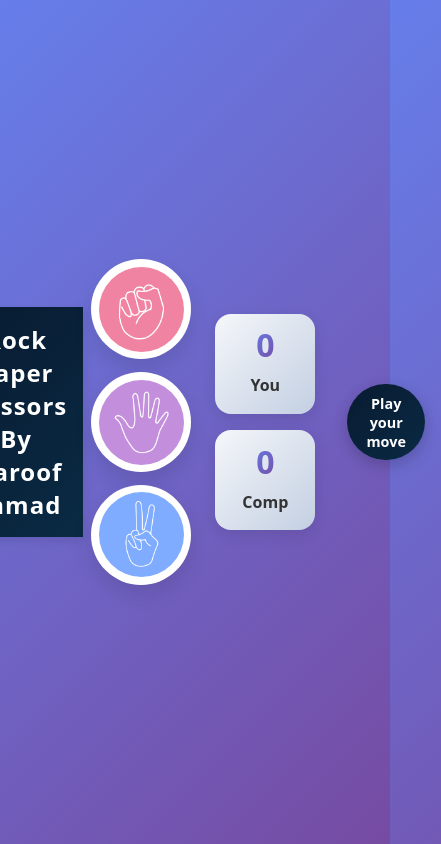
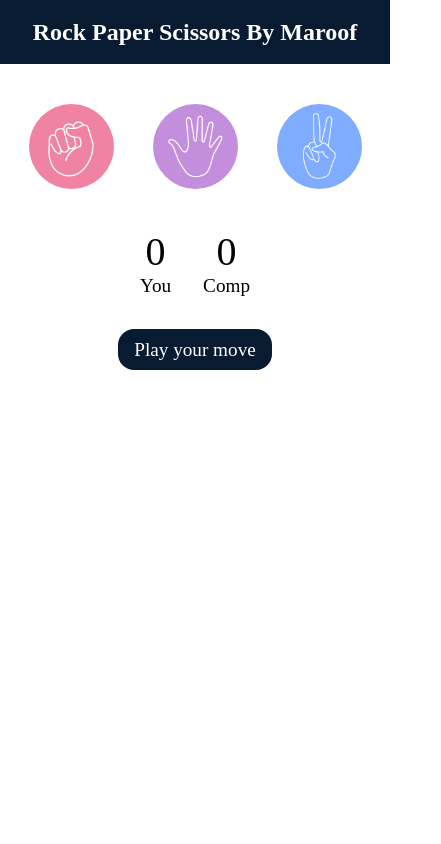
Before and after one commit to devmaroof521/Rock-Paper-Scissors, a website: page index.html in a window 390 px wide. Shown: the whole page, 441 px wide, since content can reach past the window. Drawn offline with Linux system fonts and the light colour scheme.

Commit message:
responsive

```diff
--- a/style.css
+++ b/style.css
@@ -5,385 +5,217 @@
   box-sizing: border-box;
 }
 
-body {
-  font-family:
-    system-ui,
-    -apple-system,
-    "Segoe UI",
-    Roboto,
-    "Helvetica Neue",
-    sans-serif;
-  background: linear-gradient(135deg, #667eea 0%, #764ba2 100%);
-  min-height: 100vh;
+h1 {
+  background-color: #081b31;
+  color: #fff;
+  height: 5rem;
+  line-height: 5rem;
+  font-size: clamp(1.5rem, 5vw, 2.5rem);
+}
+
+.choice {
+  height: 165px;
+  width: 165px;
+  border-radius: 50%;
   display: flex;
   justify-content: center;
   align-items: center;
-  padding: 1rem;
 }
 
-/* Main container */
-.game-container {
-  max-width: 1200px;
-  width: 100%;
-  background: rgba(255, 255, 255, 0.95);
-  border-radius: 2rem;
-  box-shadow: 0 20px 60px rgba(0, 0, 0, 0.3);
-  overflow: hidden;
-  animation: fadeIn 0.5s ease-in;
+.choice:hover {
+  cursor: pointer;
+  background-color: #081b31;
 }
 
-@keyframes fadeIn {
-  from {
-    opacity: 0;
-    transform: translateY(20px);
-  }
-  to {
-    opacity: 1;
-    transform: translateY(0);
-  }
+img {
+  height: 150px;
+  width: 150px;
+  object-fit: cover;
+  border-radius: 50%;
 }
 
-h1 {
-  background: linear-gradient(135deg, #081b31 0%, #0a2a44 100%);
-  color: #fff;
-  font-size: clamp(1.5rem, 5vw, 2.5rem);
-  padding: 1.5rem;
-  box-shadow: 0 4px 10px rgba(0, 0, 0, 0.1);
-  letter-spacing: 1px;
-}
-
-/* Choices section */
 .choices {
   display: flex;
   justify-content: center;
   align-items: center;
-  gap: clamp(1rem, 4vw, 3rem);
-  margin: clamp(2rem, 5vw, 5rem) clamp(1rem, 3vw, 2rem);
+  gap: 3rem;
+  margin-top: 5rem;
   flex-wrap: wrap;
+  padding: 0 1rem;
 }
 
-.choice {
-  height: clamp(100px, 20vw, 165px);
-  width: clamp(100px, 20vw, 165px);
-  border-radius: 50%;
-  display: flex;
-  justify-content: center;
-  align-items: center;
-  transition: all 0.3s ease;
-  background: white;
-  box-shadow: 0 10px 20px rgba(0, 0, 0, 0.1);
-  cursor: pointer;
-  position: relative;
-  overflow: hidden;
-}
-
-.choice::before {
-  content: "";
-  position: absolute;
-  top: 50%;
-  left: 50%;
-  width: 0;
-  height: 0;
-  border-radius: 50%;
-  background: rgba(8, 27, 49, 0.1);
-  transform: translate(-50%, -50%);
-  transition:
-    width 0.4s,
-    height 0.4s;
-}
-
-.choice:active::before {
-  width: 100%;
-  height: 100%;
-}
-
-.choice:hover {
-  transform: translateY(-8px);
-  background-color: #081b31;
-  box-shadow: 0 15px 30px rgba(0, 0, 0, 0.2);
-}
-
-.choice:active {
-  transform: translateY(-4px);
-}
-
-img {
-  height: clamp(85px, 18vw, 150px);
-  width: clamp(85px, 18vw, 150px);
-  object-fit: cover;
-  border-radius: 50%;
-  transition: transform 0.3s ease;
-  pointer-events: none;
-}
-
-.choice:hover img {
-  transform: scale(1.05);
-}
-
-/* Score board */
 .score-board {
   display: flex;
   justify-content: center;
   align-items: center;
-  gap: clamp(2rem, 8vw, 5rem);
-  margin: clamp(1.5rem, 4vw, 3rem) 0;
-  padding: 1rem;
+  font-size: 2rem;
+  margin-top: 3rem;
+  gap: 5rem;
   flex-wrap: wrap;
-}
-
-.score {
-  background: linear-gradient(135deg, #f5f7fa 0%, #c3cfe2 100%);
-  padding: clamp(1rem, 3vw, 1.5rem) clamp(1.5rem, 4vw, 2.5rem);
-  border-radius: 1rem;
-  box-shadow: 0 5px 15px rgba(0, 0, 0, 0.1);
-  min-width: 150px;
-  transition: transform 0.3s ease;
-}
-
-.score:hover {
-  transform: translateY(-5px);
-}
-
-.score p {
-  font-size: clamp(1rem, 4vw, 1.5rem);
-  font-weight: 600;
-  color: #333;
-  margin-bottom: 0.5rem;
+  padding: 0 1rem;
 }
 
 #user-score,
 #comp-score {
-  font-size: clamp(2rem, 8vw, 4rem);
-  font-weight: bold;
-  background: linear-gradient(135deg, #667eea 0%, #764ba2 100%);
-  -webkit-background-clip: text;
-  background-clip: text;
-  color: transparent;
-  display: inline-block;
+  font-size: 4rem;
 }
 
-/* Message container */
 .msg-container {
-  margin: clamp(1.5rem, 4vw, 3rem) auto;
+  margin-top: 5rem;
   padding: 0 1rem;
 }
 
 #msg {
-  background: linear-gradient(135deg, #081b31 0%, #0a2a44 100%);
+  background-color: #081b31;
   color: #fff;
-  font-size: clamp(1rem, 4vw, 1.8rem);
-  font-weight: 600;
+  font-size: 2rem;
   display: inline-block;
-  padding: clamp(0.8rem, 2vw, 1rem) clamp(1.5rem, 4vw, 2rem);
-  border-radius: 3rem;
-  box-shadow: 0 5px 15px rgba(0, 0, 0, 0.2);
-  transition: all 0.3s ease;
-  animation: pulse 0.5s ease;
+  padding: 1rem;
+  border-radius: 1rem;
+  max-width: 90%;
+  word-wrap: break-word;
 }
 
-@keyframes pulse {
-  0% {
-    transform: scale(1);
+/* Responsive adjustments - maintaining original design */
+@media (max-width: 768px) {
+  .choice {
+    height: 130px;
+    width: 130px;
   }
-  50% {
-    transform: scale(1.05);
+
+  img {
+    height: 115px;
+    width: 115px;
   }
-  100% {
-    transform: scale(1);
+
+  .choices {
+    gap: 2rem;
+    margin-top: 3rem;
+  }
+
+  .score-board {
+    font-size: 1.5rem;
+    gap: 3rem;
+    margin-top: 2rem;
+  }
+
+  #user-score,
+  #comp-score {
+    font-size: 3rem;
+  }
+
+  .msg-container {
+    margin-top: 3rem;
+  }
+
+  #msg {
+    font-size: 1.5rem;
+    padding: 0.8rem;
   }
 }
 
-/* Animation for winner message */
-#msg.win {
-  background: linear-gradient(135deg, #11998e 0%, #38ef7d 100%);
-  animation: winAnimation 0.6s ease;
-}
+@media (max-width: 480px) {
+  h1 {
+    height: 4rem;
+    line-height: 4rem;
+    font-size: 1.5rem;
+  }
 
-#msg.lose {
-  background: linear-gradient(135deg, #eb3349 0%, #f45c43 100%);
-  animation: loseAnimation 0.6s ease;
-}
+  .choice {
+    height: 100px;
+    width: 100px;
+  }
 
-#msg.draw {
-  background: linear-gradient(135deg, #f2994a 0%, #f2c94c 100%);
-  animation: drawAnimation 0.6s ease;
-}
+  img {
+    height: 85px;
+    width: 85px;
+  }
 
-@keyframes winAnimation {
-  0%,
-  100% {
-    transform: scale(1);
+  .choices {
+    gap: 1.5rem;
+    margin-top: 2rem;
   }
-  50% {
-    transform: scale(1.1);
-    background: linear-gradient(135deg, #0f9b8e 0%, #2ee87d 100%);
+
+  .score-board {
+    font-size: 1.2rem;
+    gap: 2rem;
+    margin-top: 2rem;
+  }
+
+  #user-score,
+  #comp-score {
+    font-size: 2.5rem;
+  }
+
+  .msg-container {
+    margin-top: 2rem;
+  }
+
+  #msg {
+    font-size: 1.2rem;
+    padding: 0.6rem 1rem;
   }
 }
 
-@keyframes loseAnimation {
-  0%,
-  100% {
-    transform: scale(1);
-  }
-  50% {
-    transform: scale(1.05);
-    background: linear-gradient(135deg, #eb3349 0%, #ff6b4a 100%);
-  }
-}
-
-@keyframes drawAnimation {
-  0%,
-  100% {
-    transform: rotate(0deg);
-  }
-  25% {
-    transform: rotate(5deg);
-  }
-  75% {
-    transform: rotate(-5deg);
-  }
-}
-
-/* Mobile specific styles */
-@media (max-width: 768px) {
-  body {
-    padding: 0.5rem;
+@media (max-width: 360px) {
+  .choice {
+    height: 85px;
+    width: 85px;
   }
 
-  .game-container {
-    border-radius: 1rem;
-  }
-
-  h1 {
-    padding: 1rem;
-    font-size: 1.5rem;
+  img {
+    height: 70px;
+    width: 70px;
   }
 
   .choices {
     gap: 1rem;
-    margin: 1.5rem 0.5rem;
-  }
-
-  .score {
-    min-width: 120px;
-    padding: 0.8rem 1.2rem;
-  }
-
-  .score p {
-    font-size: 1rem;
-  }
-
-  .msg-container {
-    margin: 1.5rem auto;
-  }
-}
-
-@media (max-width: 480px) {
-  .score-board {
-    gap: 1rem;
-  }
-
-  .score {
-    min-width: 100px;
-    padding: 0.6rem 1rem;
-  }
-
-  .choices {
-    gap: 0.8rem;
-  }
-
-  #msg {
-    font-size: 0.9rem;
-    padding: 0.6rem 1.2rem;
-  }
-}
-
-/* Touch-friendly adjustments for mobile */
-@media (hover: none) and (pointer: coarse) {
-  .choice:hover {
-    transform: none;
-  }
-
-  .choice:active {
-    transform: scale(0.95);
-    transition: transform 0.1s;
-  }
-
-  .choice {
-    cursor: pointer;
-    -webkit-tap-highlight-color: transparent;
-  }
-}
-
-/* Landscape mode optimization */
-@media (max-width: 768px) and (orientation: landscape) {
-  body {
-    padding: 0.5rem;
-  }
-
-  .choices {
-    margin: 0.8rem 0;
-    gap: 0.8rem;
   }
 
   .score-board {
-    margin: 0.8rem 0;
-  }
-
-  .msg-container {
-    margin: 0.8rem auto;
-  }
-
-  h1 {
-    padding: 0.6rem;
-    font-size: 1.2rem;
-  }
-}
-
-/* Dark mode support */
-@media (prefers-color-scheme: dark) {
-  .game-container {
-    background: rgba(30, 30, 40, 0.95);
-  }
-
-  .score {
-    background: linear-gradient(135deg, #2d2d3a 0%, #1a1a2e 100%);
-  }
-
-  .score p {
-    color: #e0e0e0;
+    gap: 1.5rem;
   }
 
   #user-score,
   #comp-score {
-    background: linear-gradient(135deg, #a8c0ff 0%, #3f2b96 100%);
-    -webkit-background-clip: text;
-    background-clip: text;
+    font-size: 2rem;
+  }
+
+  #msg {
+    font-size: 1rem;
+    padding: 0.5rem 0.8rem;
   }
 }
 
-/* Loading animation for choices */
-.choice {
-  animation: slideIn 0.5s ease-out backwards;
-}
+/* Landscape mode support */
+@media (max-width: 768px) and (orientation: landscape) {
+  .choices {
+    margin-top: 1.5rem;
+    gap: 1.5rem;
+  }
 
-.choice:nth-child(1) {
-  animation-delay: 0.1s;
-}
-.choice:nth-child(2) {
-  animation-delay: 0.2s;
-}
-.choice:nth-child(3) {
-  animation-delay: 0.3s;
-}
+  .choice {
+    height: 100px;
+    width: 100px;
+  }
 
-@keyframes slideIn {
-  from {
-    opacity: 0;
-    transform: translateY(30px);
+  img {
+    height: 85px;
+    width: 85px;
   }
-  to {
-    opacity: 1;
-    transform: translateY(0);
+
+  .score-board {
+    margin-top: 1.5rem;
+    gap: 2rem;
+  }
+
+  .msg-container {
+    margin-top: 1.5rem;
+  }
+
+  h1 {
+    height: 3.5rem;
+    line-height: 3.5rem;
+    font-size: 1.3rem;
   }
 }
```
